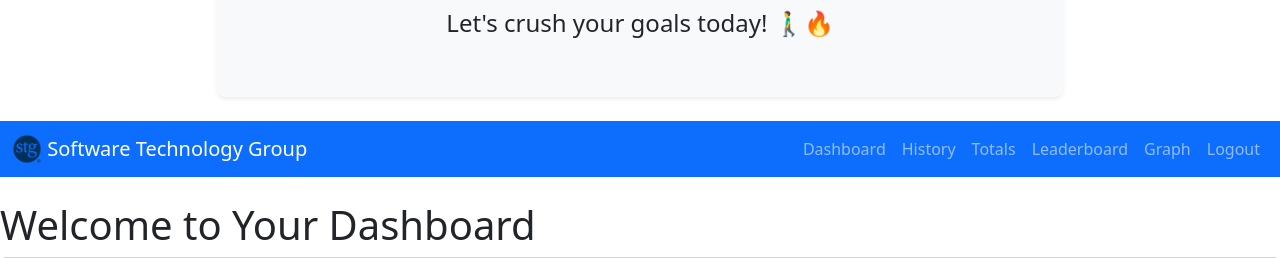
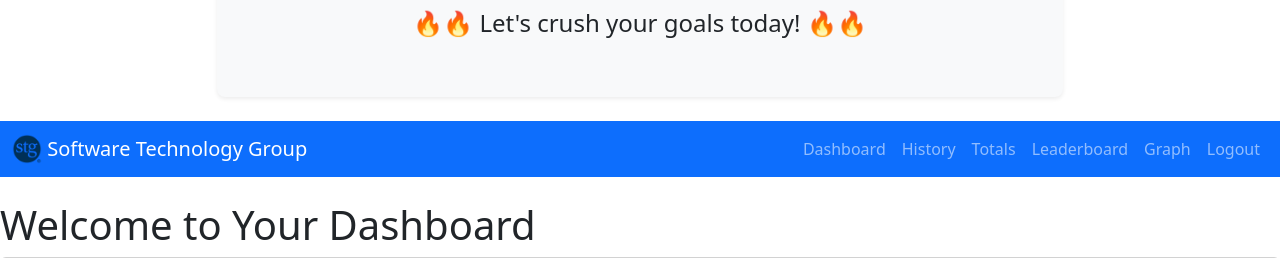
Before and after one commit to trevorhopkins-create/step-tracker-app, a Flask app: template templates/dashboard.html in a window 1280 px wide. Shown: the part 101-359 px from the top of the page. Run offline with Flask 3, Linux system fonts and the light colour scheme; the template is opened without the code that fills it, so the values that code supplies are empty; some libraries are stand-ins or nearby versions.

Commit message:
Update dashboard.html line 21

```diff
--- a/templates/dashboard.html
+++ b/templates/dashboard.html
@@ -18,7 +18,7 @@
           <div class="p-4 mb-4 bg-light rounded-3 shadow-sm">
             <div class="container py-3 text-center">
               <h1 class="display-5 fw-bold">Welcome back, {{ username.capitalize() }}!</h1>
-              <p class="fs-4">Let's crush your goals today! 🚶‍♂️🔥</p>
+              <p class="fs-4">🔥🔥 Let's crush your goals today! 🔥🔥</p>
             </div>
           </div>
         </div>
```
Also changed, not shown: 1 other file.
